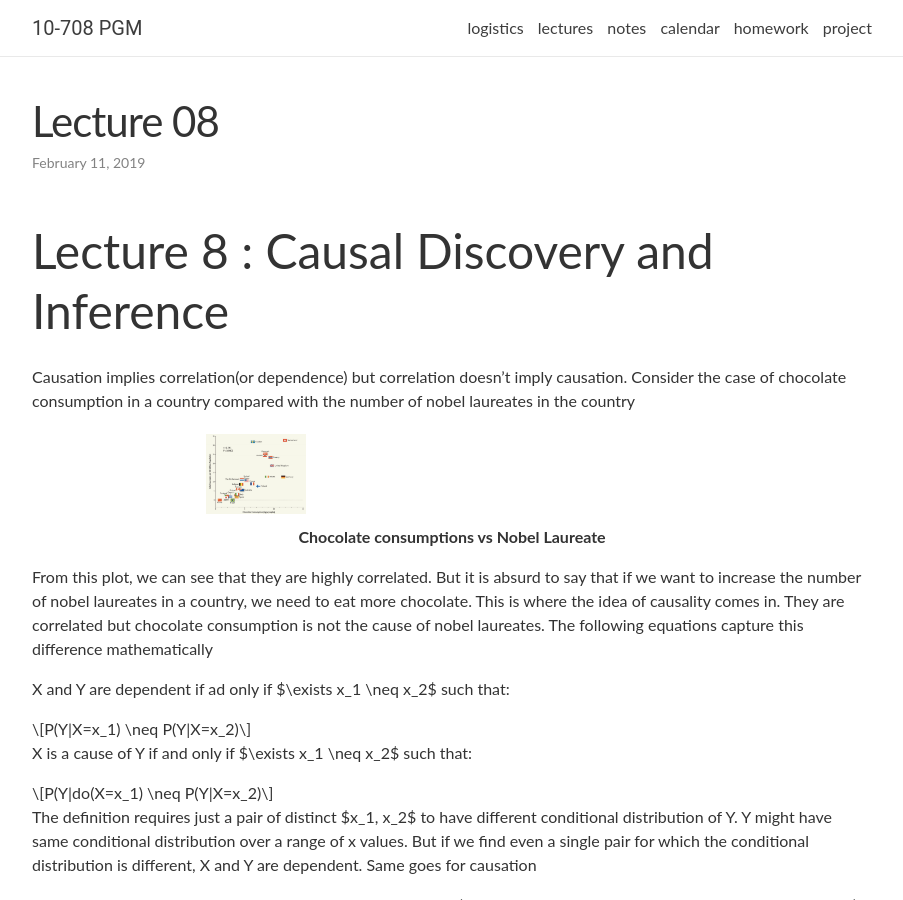
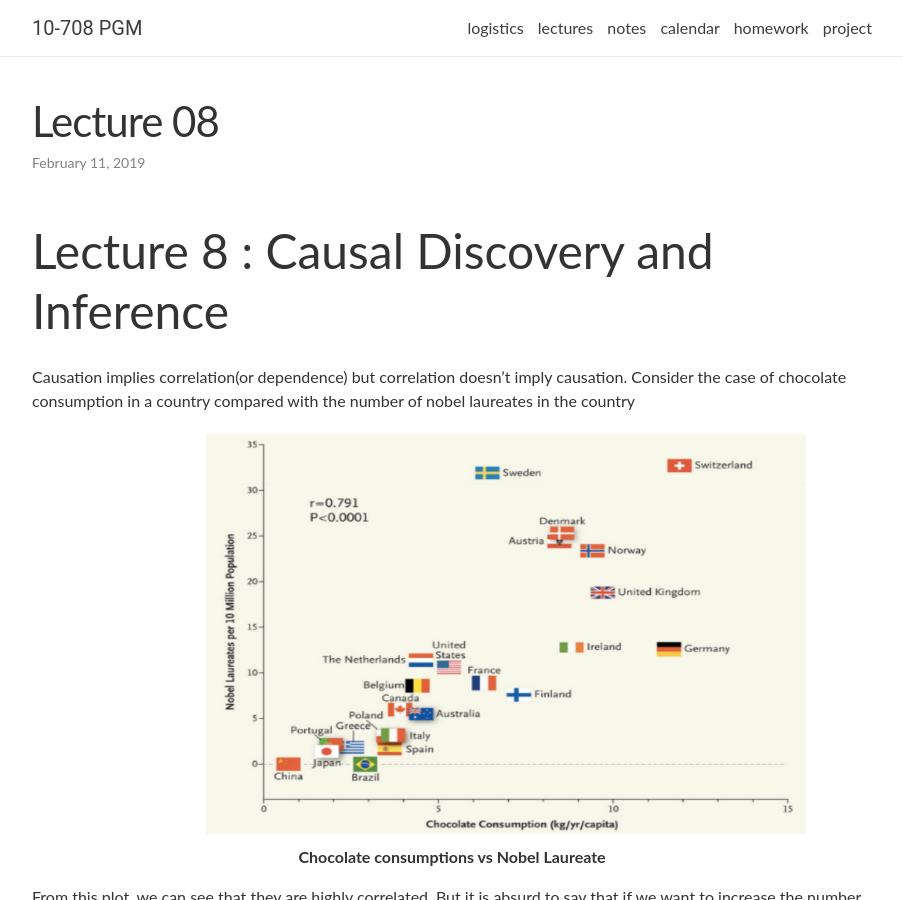
Before and after one commit to sailinglab/pgm-spring-2019, a Jekyll site: the page built from _posts/2019-02-11-lecture-08.md, in a window 1280 px wide and 900 px high. Shown: the whole window, without its empty margins (188-1091 px from the left). Built offline with Jekyll 4.4.1, drawn with Linux system fonts in a browser that asks for light colours; nearby versions of some CDN libraries; our own code applies the rules of GitHub Pages for plain Markdown files; comment, search, counter and statistics services are not loaded.

Commit message:
image size

```diff
--- a/_posts/2019-02-11-lecture-08.md
+++ b/_posts/2019-02-11-lecture-08.md
@@ -4,7 +4,7 @@
 <figure>
   <div class="row">
     <div class="col two">
-      <img src="{{ '/assets/img/notes/lecture-08/scribe1.jpg' | relative_url }}"  width="100" height="80" />
+      <img src="{{ '/assets/img/notes/lecture-08/scribe1.jpg' | relative_url }}"  width="600" height="400" />
     </div>
   </div>
   <figcaption>
```
